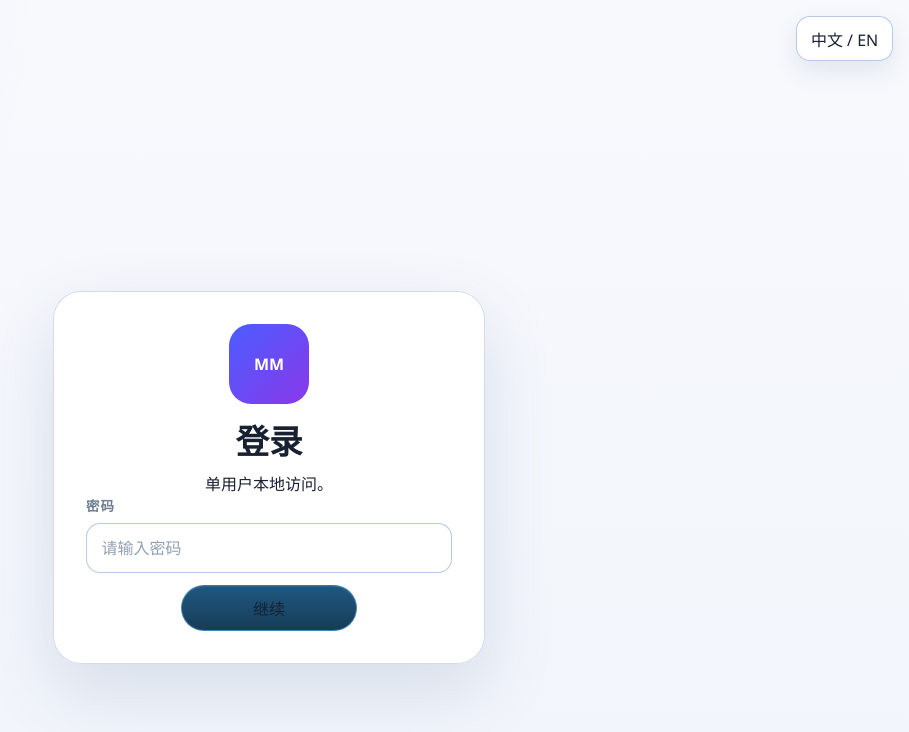
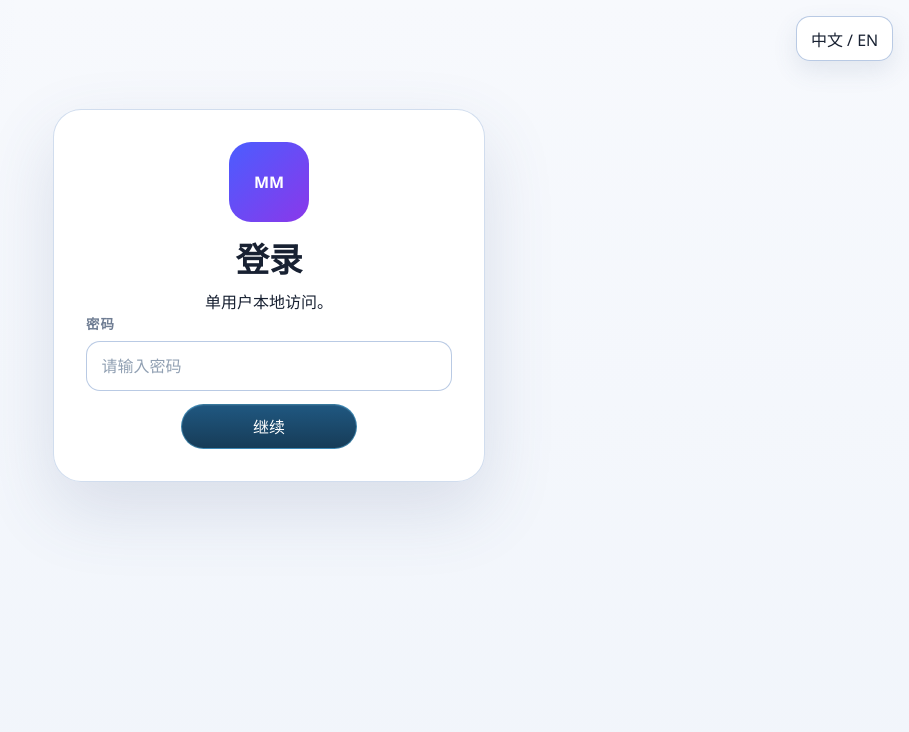
Before and after one commit to guowanghushifu/mkv-maker, a React (Vite) app in the folder web/: page / in a window 1280 px wide. Shown: the top 732 px of the page, without its empty margins (371-1280 px from the left). Built offline with nearby package versions, Linux system fonts and the light colour scheme.

Commit message:
fix: polish standalone login route behavior

```diff
--- a/web/src/styles/workflow-pages.css
+++ b/web/src/styles/workflow-pages.css
@@ -65,7 +65,6 @@ textarea:focus {
 }
 
 .login-screen {
-  min-height: 100vh;
   display: grid;
   place-items: center;
   padding: 2rem 1rem;
@@ -161,6 +160,10 @@ textarea:focus {
   justify-self: center;
   min-width: 11rem;
   border-radius: 999px;
+}
+
+.login-card .login-submit-button {
+  color: #fff;
 }
 
 .empty-state,
```
Also changed, not shown: 1 other file (tests, documents, lock files or other folders).
